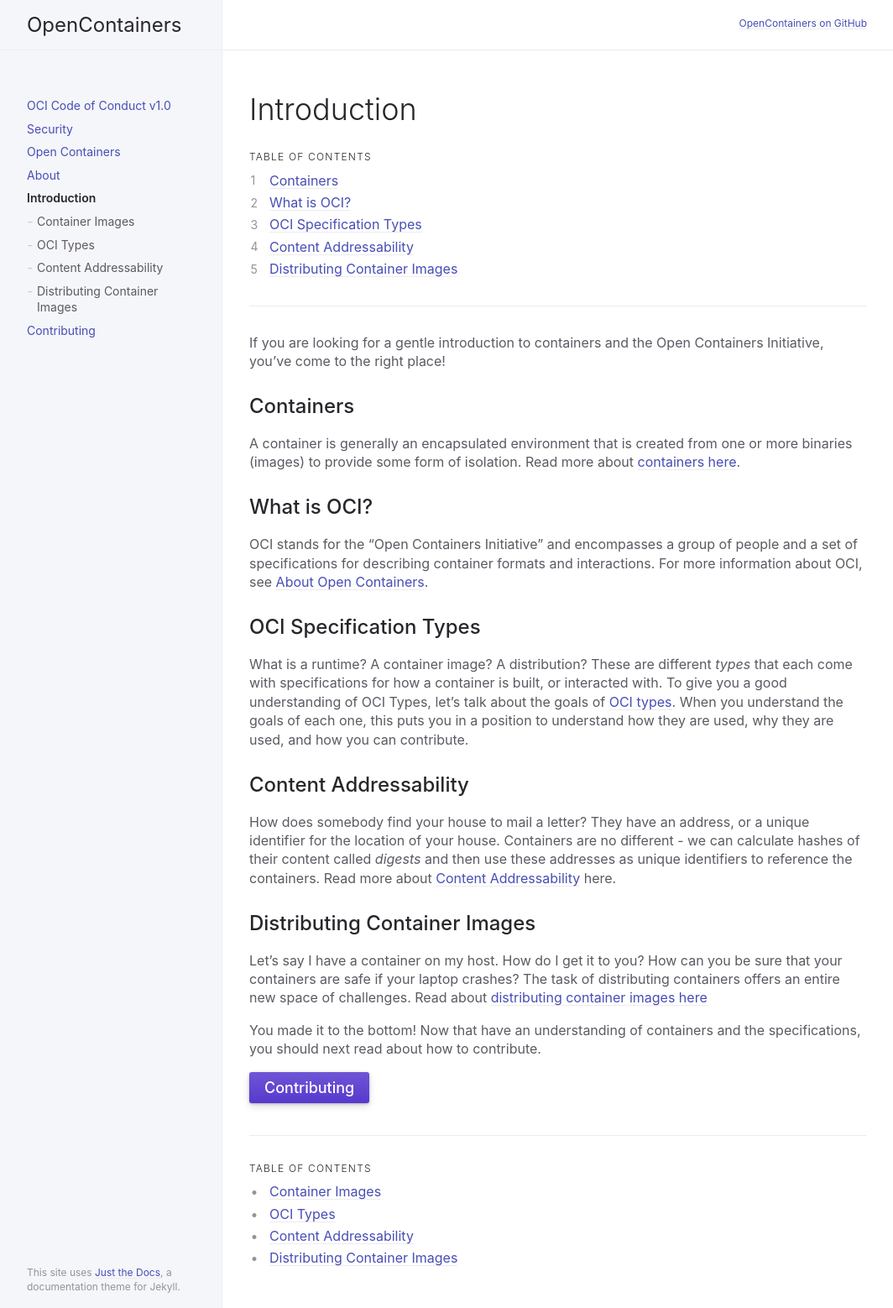
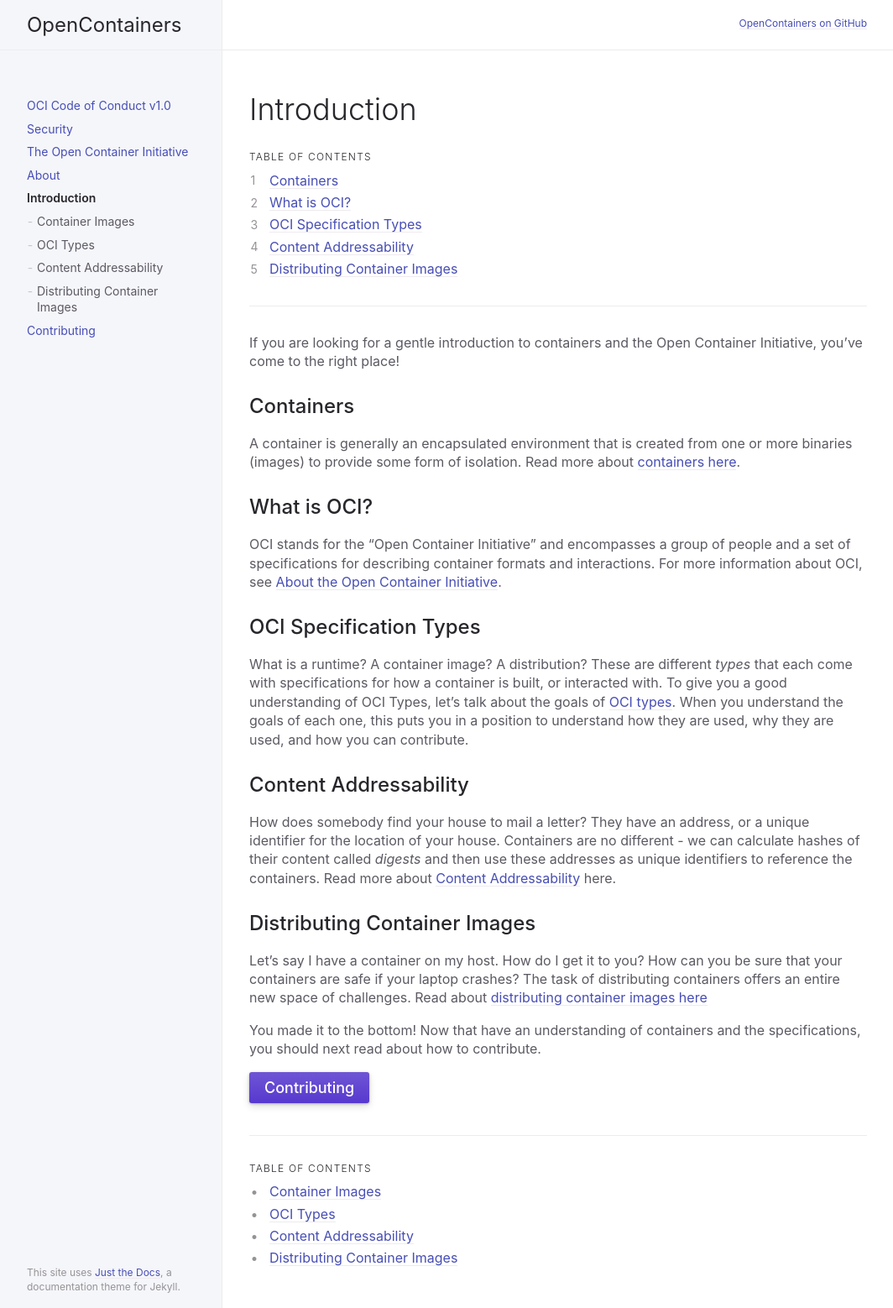
Before and after one commit to opencontainers/.github, a Jekyll site: the page built from docs/introduction/introduction.md, in a window 1280 px wide. Shown: the whole page at 84% size, without its empty margins (91-1155 px from the left). Built offline with Jekyll 4.4.1, drawn with Linux system fonts in a browser that asks for light colours.

Commit message:
Open Containers -> Open Container
Signed-off-by: Vanessa Sochat <vsochat@stanford.edu>

```diff
--- a/docs/about.md
+++ b/docs/about.md
@@ -7,7 +7,7 @@ nav_order: 2
 
 ## About OCI
 
-The Open Containers Initiative was established in June 2015 by
+The Open Container Initiative was established in June 2015 by
 [Docker](https://en.wikipedia.org/wiki/Docker_(software)), one of the many
 early leaders of the container industry that provided an intuitive API to interact
 with [linux containers](https://en.wikipedia.org/wiki/Container_(virtualization)).
--- a/docs/contributing/contributing.md
+++ b/docs/contributing/contributing.md
@@ -17,7 +17,7 @@ permalink: /contributing
 
 ---
 
-# Open Containers Initiative Contributions
+# Open Container Initiative Contributions
 
 Before you are ready to contribute, make sure that you understand:
 
--- a/docs/introduction/introduction.md
+++ b/docs/introduction/introduction.md
@@ -17,7 +17,7 @@ permalink: /introduction
 
 ---
 
-If you are looking for a gentle introduction to containers and the Open Containers
+If you are looking for a gentle introduction to containers and the Open Container
 Initiative, you've come to the right place!
 
 ## Containers
@@ -26,9 +26,9 @@ A container is generally an encapsulated environment that is created from one or
 
 ## What is OCI?
 
-OCI stands for the "Open Containers Initiative" and encompasses a group of people and a set of
+OCI stands for the "Open Container Initiative" and encompasses a group of people and a set of
 specifications for describing container formats and interactions. For more information about
-OCI, see [About Open Containers]({{ site.baseurl }}about/).
+OCI, see [About the Open Container Initiative]({{ site.baseurl }}about/).
 
 ## OCI Specification Types
 
```
Also changed, not shown: index.md (+1 -1 lines), README.md.
